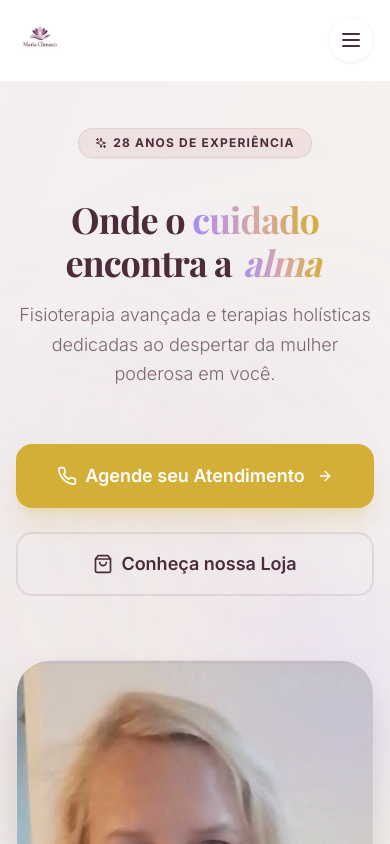
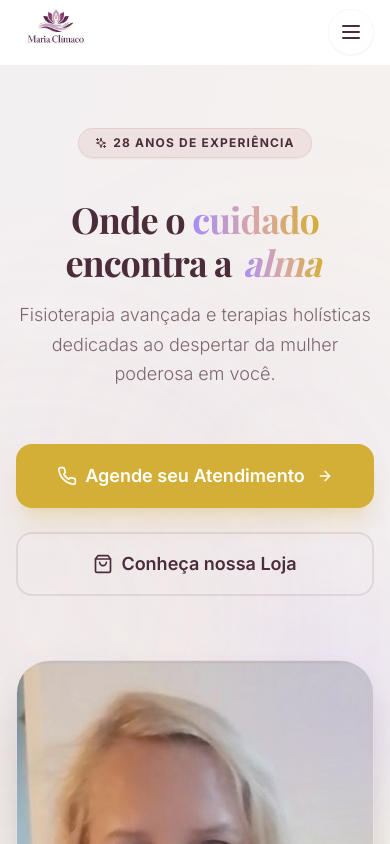
Before and after one commit to leo-schlanger/maria-climaco, a React (Vite) app: page / in a window 390 px wide. Shown: the top 844 px of the page. Built offline with nearby package versions, Linux system fonts and the light colour scheme.

Commit message:
feat: implement responsive Header component with navigation, WhatsApp CTA, and scroll-based styling.

```diff
--- a/src/components/layout/Header.jsx
+++ b/src/components/layout/Header.jsx
@@ -37,18 +37,18 @@ export default function Header() {
                 }`}
         >
             <nav className="container-custom" aria-label="Global">
-                <div className="flex items-center justify-between h-20 md:h-28 transition-all duration-500">
+                <div className="flex items-center justify-between h-16 md:h-20 transition-all duration-500">
                     {/* Logo */}
                     <div className="flex items-center mr-10 xl:mr-20">
-                        <Link to="/" className="flex flex-col items-center group outline-none py-2">
+                        <Link to="/" className="flex flex-col items-center group outline-none">
                             <div className="relative flex-shrink-0">
                                 <img
                                     src="/logo.png"
                                     alt="Maria Climaco"
-                                    className="h-12 md:h-16 w-auto group-hover:scale-105 transition-all duration-500 drop-shadow-sm"
+                                    className="h-20 md:h-28 w-auto group-hover:scale-105 transition-all duration-500 drop-shadow-sm"
                                 />
                                 {scrolled && (
-                                    <div className="absolute top-2 right-2 h-3 w-3 bg-dourado rounded-full border-2 border-white animate-pulse" />
+                                    <div className="absolute top-4 right-2 h-3 w-3 bg-dourado rounded-full border-2 border-white animate-pulse" />
                                 )}
                             </div>
                         </Link>
```
